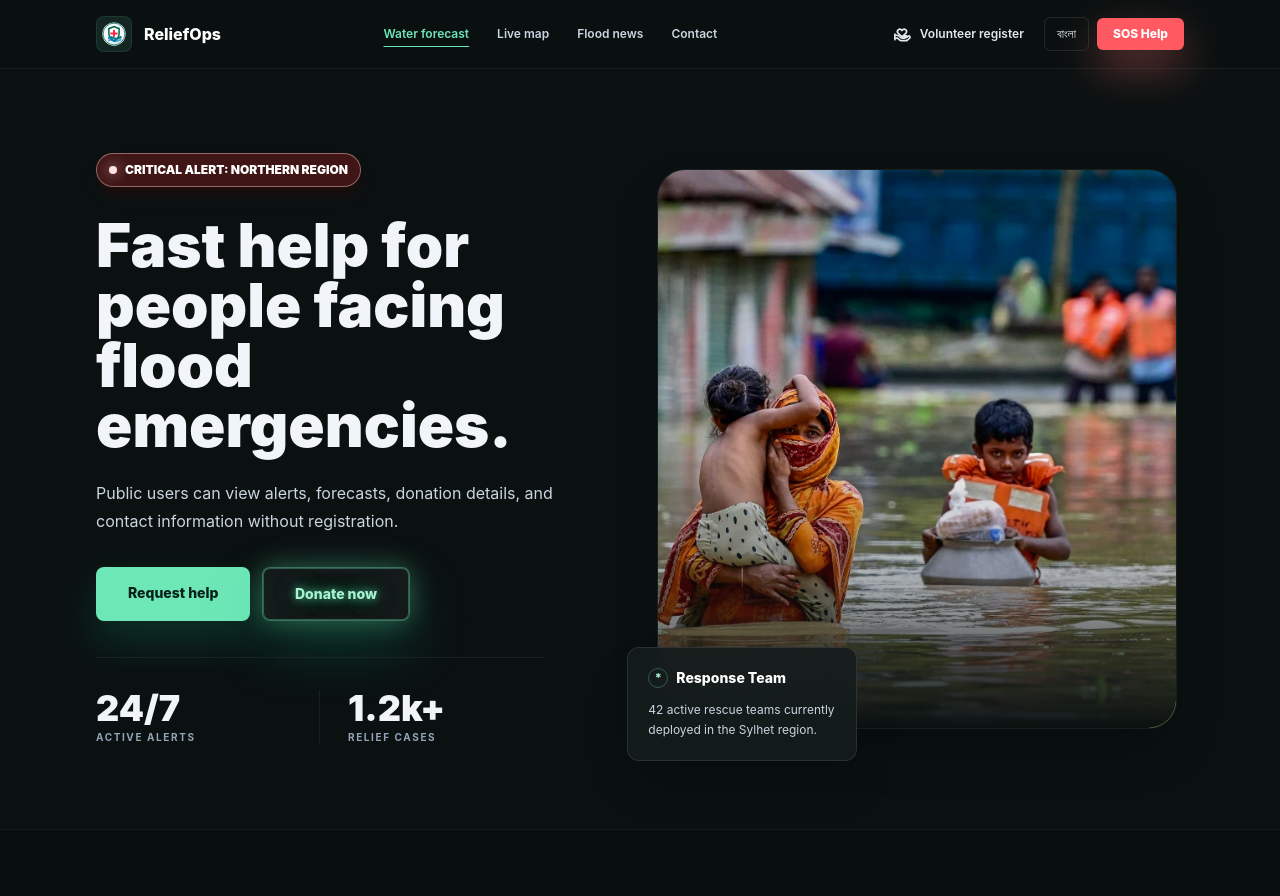
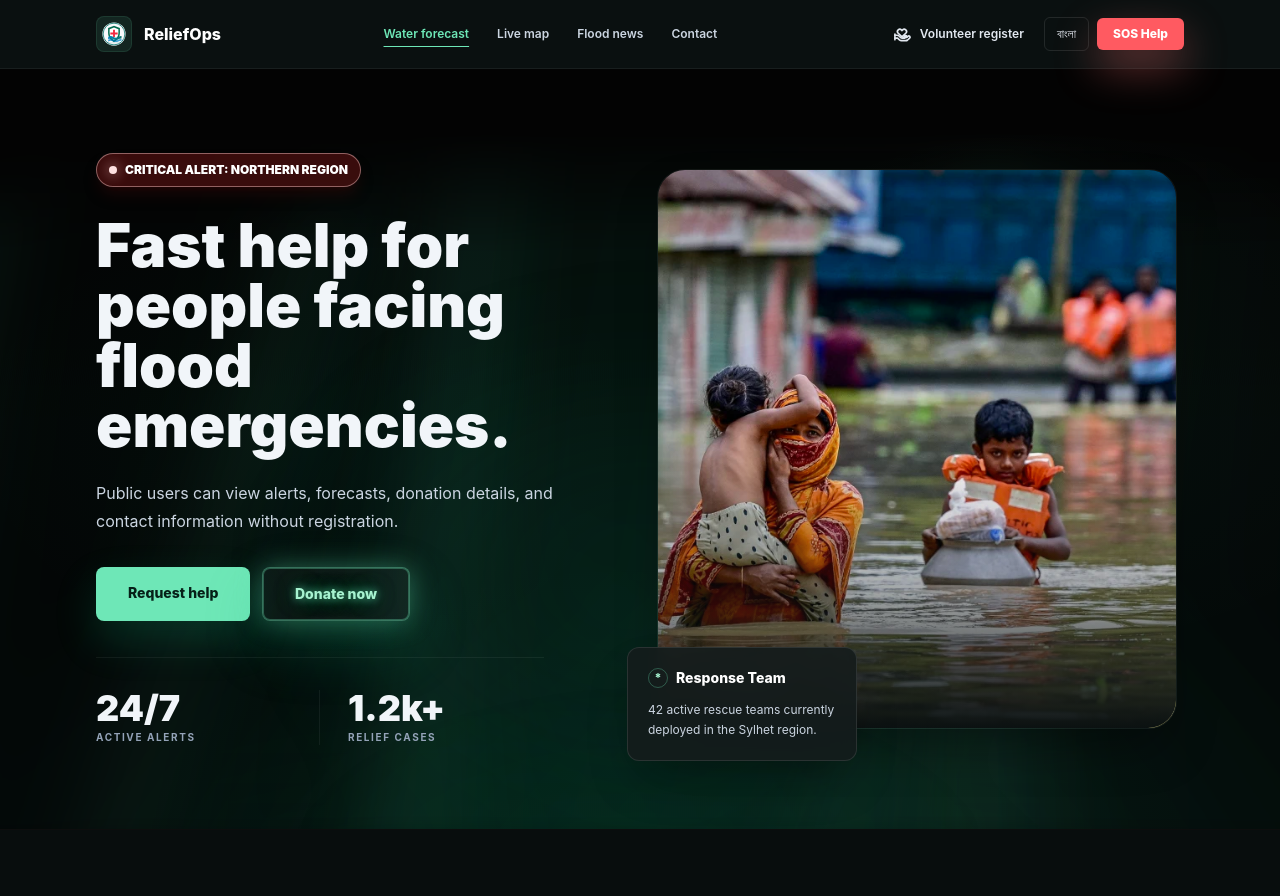
Before and after one commit to wasik23/-FLOOD_ALART-WEBPAGE, a React (Vite) app: page / in a window 1280 px wide. Shown: the top 896 px of the page. Built offline with nearby package versions, Linux system fonts and the light colour scheme; no server answers.

Commit message:
fix(auth): honor selected role and polish homepage

```diff
--- a/src/index.css
+++ b/src/index.css
@@ -28,6 +28,198 @@ body {
 
 #root {
   min-height: 100vh;
+}
+
+.landing-hero {
+  --hero-green: 0 106 78;
+  --hero-emerald: 16 185 129;
+  --hero-mint: 110 231 183;
+  --pointer-x: 50%;
+  --pointer-y: 64%;
+  --shift-x: 0px;
+  --shift-y: 0px;
+  --tilt-y: 0deg;
+  position: relative;
+  isolation: isolate;
+  overflow: hidden;
+  background: #030303;
+}
+
+.landing-hero__atmosphere {
+  position: absolute;
+  z-index: 0;
+  inset: 0;
+  overflow: hidden;
+  pointer-events: none;
+  background:
+    radial-gradient(ellipse 56% 54% at 52% 105%, rgb(var(--hero-green) / 0.11), transparent 74%),
+    radial-gradient(ellipse 36% 42% at 24% 48%, rgb(var(--hero-emerald) / 0.035), transparent 74%),
+    radial-gradient(ellipse 42% 48% at 82% 42%, rgb(var(--hero-mint) / 0.025), transparent 76%);
+}
+
+.landing-hero__rays {
+  position: absolute;
+  inset: -16% -18% -10%;
+  transform: perspective(1100px) rotateX(12deg) rotateY(var(--tilt-y))
+    translate3d(var(--shift-x), var(--shift-y), 0) scale(1.06);
+  transform-origin: 50% 100%;
+  background:
+    radial-gradient(ellipse 62% 48% at 50% 112%, rgb(var(--hero-emerald) / 0.075), transparent 72%),
+    linear-gradient(to top, rgb(var(--hero-green) / 0.035), transparent 70%);
+  filter: blur(28px);
+  opacity: 0.32;
+  mask-image: linear-gradient(to top, transparent 0%, #000 18%, #000 59%, transparent 96%);
+  transition: transform 260ms ease-out;
+  will-change: transform;
+}
+
+.landing-hero__wave-field {
+  position: absolute;
+  inset: -7% -9% -12%;
+  overflow: hidden;
+  transform: perspective(1200px) rotateX(10deg) rotateY(var(--tilt-y))
+    translate3d(var(--shift-x), var(--shift-y), 0);
+  transform-origin: 50% 100%;
+  mask-image: linear-gradient(to top, transparent 0%, #000 12%, #000 83%, transparent 100%);
+  transition: transform 320ms ease-out;
+  will-change: transform;
+}
+
+.landing-hero__wave {
+  position: absolute;
+  border-radius: 50%;
+  filter: blur(36px);
+  mix-blend-mode: screen;
+  transform-origin: 50% 50%;
+  opacity: 0.62;
+  will-change: transform;
+}
+
+.landing-hero__wave--emerald {
+  bottom: -36%;
+  left: -12%;
+  width: 124%;
+  height: 154%;
+  background:
+    repeating-linear-gradient(94deg, transparent 0% 8%, rgb(var(--hero-emerald) / 0.045) 9%, rgb(var(--hero-mint) / 0.16) 11%, rgb(var(--hero-emerald) / 0.1) 13%, transparent 17% 29%),
+    linear-gradient(102deg, transparent 5%, rgb(var(--hero-green) / 0.045) 30%, rgb(var(--hero-emerald) / 0.09) 49%, rgb(var(--hero-green) / 0.045) 71%, transparent 96%),
+    radial-gradient(ellipse 65% 48% at 50% 82%, rgb(var(--hero-green) / 0.12), transparent 78%);
+  animation: landing-hero-emerald-wave 22s ease-in-out infinite alternate;
+}
+
+.landing-hero__wave--mint {
+  bottom: -42%;
+  left: 7%;
+  width: 112%;
+  height: 152%;
+  opacity: 0.46;
+  background:
+    repeating-linear-gradient(103deg, transparent 0% 13%, rgb(var(--hero-green) / 0.04) 14%, rgb(var(--hero-mint) / 0.14) 16%, rgb(var(--hero-emerald) / 0.09) 18%, transparent 22% 37%),
+    linear-gradient(98deg, transparent 12%, rgb(var(--hero-emerald) / 0.035) 34%, rgb(var(--hero-mint) / 0.075) 54%, rgb(var(--hero-green) / 0.04) 76%, transparent 96%),
+    radial-gradient(ellipse 70% 48% at 54% 83%, rgb(var(--hero-emerald) / 0.1), transparent 80%);
+  animation: landing-hero-mint-wave 28s ease-in-out -8s infinite alternate;
+}
+
+.landing-hero__glow {
+  position: absolute;
+  inset: -10%;
+  background:
+    radial-gradient(
+      ellipse 500px 360px at var(--pointer-x) var(--pointer-y),
+      rgb(var(--hero-emerald) / 0.095),
+      transparent 75%
+    ),
+    radial-gradient(ellipse 620px 220px at 52% 105%, rgb(var(--hero-green) / 0.065), transparent 76%);
+  filter: blur(58px);
+  transform: translate3d(var(--shift-x), var(--shift-y), 0);
+  transition: transform 300ms ease-out;
+  will-change: transform;
+}
+
+.landing-hero__orb {
+  position: absolute;
+  bottom: -34%;
+  left: 50%;
+  width: min(68vw, 980px);
+  height: min(34vw, 430px);
+  border-radius: 50%;
+  background: radial-gradient(
+    ellipse at center,
+    rgb(var(--hero-emerald) / 0.065),
+    rgb(var(--hero-mint) / 0.03) 42%,
+    transparent 72%
+  );
+  filter: blur(48px);
+  opacity: 0.32;
+  transform: translate3d(calc(-50% + var(--shift-x)), var(--shift-y), 0)
+    rotateY(var(--tilt-y));
+  transition: transform 340ms ease-out;
+  will-change: transform;
+}
+
+@keyframes landing-hero-emerald-wave {
+  0% { transform: translate3d(-3%, 1%, 0) rotate(-1.5deg) skewX(-2deg) scaleX(0.98); }
+  50% { transform: translate3d(0, -1%, 0) rotate(1deg) skewX(1.5deg) scaleX(1.02); }
+  100% { transform: translate3d(3%, 1%, 0) rotate(-0.5deg) skewX(-1deg) scaleX(1.04); }
+}
+
+@keyframes landing-hero-mint-wave {
+  0% { transform: translate3d(4%, 1%, 0) rotate(1.5deg) skewX(1.5deg) scaleX(1.03); }
+  50% { transform: translate3d(0, -1%, 0) rotate(-1deg) skewX(-2deg) scaleX(0.99); }
+  100% { transform: translate3d(-4%, 1%, 0) rotate(1deg) skewX(1deg) scaleX(0.96); }
+}
+
+.landing-response-card {
+  animation: landing-response-card-float 6s ease-in-out infinite;
+  will-change: transform;
+}
+
+@keyframes landing-response-card-float {
+  0%, 100% { transform: translate3d(0, 0, 0); }
+  50% { transform: translate3d(0, -7px, 0); }
+}
+
+@media (max-width: 640px) {
+  .landing-hero__rays {
+    inset: -10% -44% -8%;
+    opacity: 0.25;
+  }
+
+  .landing-hero__glow {
+    inset: -6%;
+    background:
+      radial-gradient(ellipse 360px 300px at var(--pointer-x) var(--pointer-y), rgb(var(--hero-emerald) / 0.085), transparent 76%),
+      radial-gradient(ellipse 420px 190px at 52% 105%, rgb(var(--hero-green) / 0.055), transparent 76%);
+  }
+
+  .landing-hero__wave {
+    filter: blur(30px);
+  }
+
+  .landing-hero__orb {
+    width: 120vw;
+    height: 55vw;
+  }
+}
+
+@media (prefers-reduced-motion: reduce) {
+  .landing-hero__rays,
+  .landing-hero__glow,
+  .landing-hero__orb {
+    transition: none;
+  }
+
+  .landing-hero__orb {
+    animation: none;
+  }
+
+  .landing-hero__wave {
+    animation: none;
+  }
+
+  .landing-response-card {
+    animation: none;
+  }
 }
 
 .app-intro {
--- a/src/pages/AuthForm.jsx
+++ b/src/pages/AuthForm.jsx
@@ -52,7 +52,6 @@ function AuthForm({ mode, role }) {
   const [error, setError] = useState('')
   const [isSubmitting, setIsSubmitting] = useState(false)
 
-  const fallbackPath = user ? ROLE_HOME_PATHS[user.role] : '/dashboard'
   const actionLabel = useMemo(() => {
     if (isSubmitting) {
       return isRegister ? t('auth.creating') : t('auth.signingIn')
@@ -61,8 +60,8 @@ function AuthForm({ mode, role }) {
     return isRegister ? 'Register volunteer' : t('auth.signIn')
   }, [isRegister, isSubmitting, t])
 
-  if (isAuthenticated) {
-    return <Navigate to={fallbackPath} replace />
+  if (isAuthenticated && user?.role === role) {
+    return <Navigate to={ROLE_HOME_PATHS[role]} replace />
   }
 
   const updateField = (event) => {
--- a/src/pages/Home.jsx
+++ b/src/pages/Home.jsx
@@ -836,9 +836,53 @@ function SafetyStatusIcon({ status }) {
 }
 
 function HeroSection({ copy, heroImageIndex }) {
+  const handleAtmospherePointerMove = (event) => {
+    if (
+      event.pointerType !== 'mouse' ||
+      window.matchMedia?.('(prefers-reduced-motion: reduce)').matches
+    ) {
+      return
+    }
+
+    const bounds = event.currentTarget.getBoundingClientRect()
+    const x = Math.max(0, Math.min(1, (event.clientX - bounds.left) / bounds.width))
+    const y = Math.max(0, Math.min(1, (event.clientY - bounds.top) / bounds.height))
+    const hero = event.currentTarget
+
+    hero.style.setProperty('--pointer-x', `${(x * 100).toFixed(1)}%`)
+    hero.style.setProperty('--pointer-y', `${(y * 100).toFixed(1)}%`)
+    hero.style.setProperty('--shift-x', `${((x - 0.5) * 18).toFixed(1)}px`)
+    hero.style.setProperty('--shift-y', `${((y - 0.5) * -14).toFixed(1)}px`)
+    hero.style.setProperty('--tilt-y', `${((x - 0.5) * 7).toFixed(2)}deg`)
+  }
+
+  const resetAtmospherePointer = (event) => {
+    if (event.pointerType !== 'mouse') return
+
+    const hero = event.currentTarget
+    hero.style.setProperty('--pointer-x', '50%')
+    hero.style.setProperty('--pointer-y', '64%')
+    hero.style.setProperty('--shift-x', '0px')
+    hero.style.setProperty('--shift-y', '0px')
+    hero.style.setProperty('--tilt-y', '0deg')
+  }
+
   return (
-    <section className="border-b border-white/[0.04] bg-[#0b1111]">
-      <div className="mx-auto grid min-h-[760px] max-w-6xl items-center gap-12 px-4 py-16 sm:px-6 md:grid-cols-[minmax(0,0.95fr)_minmax(320px,1fr)] lg:px-8">
+    <section
+      className="landing-hero border-b border-white/[0.04]"
+      onPointerLeave={resetAtmospherePointer}
+      onPointerMove={handleAtmospherePointerMove}
+    >
+      <div aria-hidden="true" className="landing-hero__atmosphere">
+        <div className="landing-hero__rays" />
+        <div className="landing-hero__wave-field">
+          <div className="landing-hero__wave landing-hero__wave--emerald" />
+          <div className="landing-hero__wave landing-hero__wave--mint" />
+        </div>
+        <div className="landing-hero__glow" />
+        <div className="landing-hero__orb" />
+      </div>
+      <div className="relative z-10 mx-auto grid min-h-[760px] max-w-6xl items-center gap-12 px-4 py-16 sm:px-6 md:grid-cols-[minmax(0,0.95fr)_minmax(320px,1fr)] lg:px-8">
         <div>
           <p className="inline-flex items-center gap-2 rounded-full border border-red-200/45 bg-red-600/25 px-3 py-2 text-xs font-black uppercase tracking-normal text-white shadow-lg shadow-red-950/35">
             <span className="h-2 w-2 rounded-full bg-red-100 shadow-[0_0_14px_rgb(254_202_202/0.9)]" />
@@ -885,7 +929,7 @@ function HeroSection({ copy, heroImageIndex }) {
             ))}
             <div className="absolute inset-x-0 bottom-0 h-1/2 rounded-b-[28px] bg-gradient-to-t from-[#0b1111] via-[#0b1111]/35 to-transparent" />
           </div>
-          <div className="absolute -bottom-8 left-4 max-w-[230px] rounded-xl border border-white/10 bg-[#151c1c]/90 p-5 shadow-2xl shadow-black/30 backdrop-blur sm:left-[-30px]">
+          <div className="landing-response-card absolute -bottom-8 left-4 max-w-[230px] rounded-xl border border-white/10 bg-[#151c1c]/90 p-5 shadow-2xl shadow-black/30 backdrop-blur sm:left-[-30px]">
             <p className="flex items-center gap-2 text-sm font-extrabold text-white">
               <span className="grid h-5 w-5 place-items-center rounded-full border border-emerald-300/30 text-xs text-emerald-200">*</span>
               Response Team
--- a/src/pages/Unauthorized.jsx
+++ b/src/pages/Unauthorized.jsx
@@ -1,8 +1,11 @@
 import { Link } from 'react-router-dom'
 import { useTranslation } from 'react-i18next'
+import { ROLE_HOME_PATHS } from '../auth/roles.js'
+import { useAuth } from '../auth/useAuth.js'
 
 function Unauthorized() {
   const { t } = useTranslation()
+  const { user } = useAuth()
 
   return (
     <section className="page-shell">
@@ -16,7 +19,7 @@ function Unauthorized() {
         <p className="mt-3 max-w-xl text-slate-600">
           {t('errors.unauthorizedBody')}
         </p>
-        <Link to="/dashboard" className="button-primary mt-6">
+        <Link to={ROLE_HOME_PATHS[user.role]} className="button-primary mt-6">
           {t('errors.back')}
         </Link>
       </div>
```
